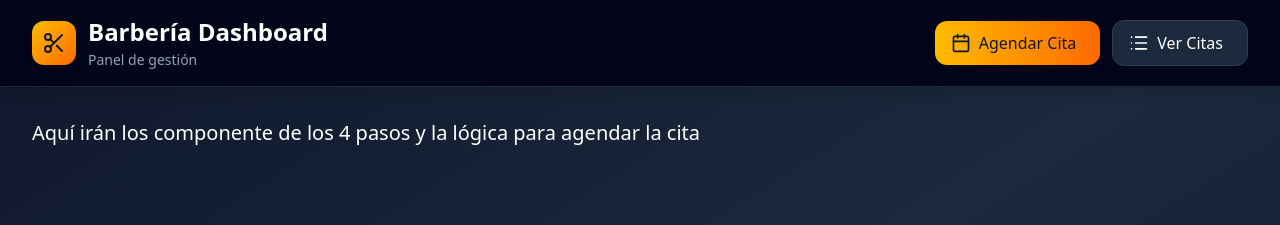
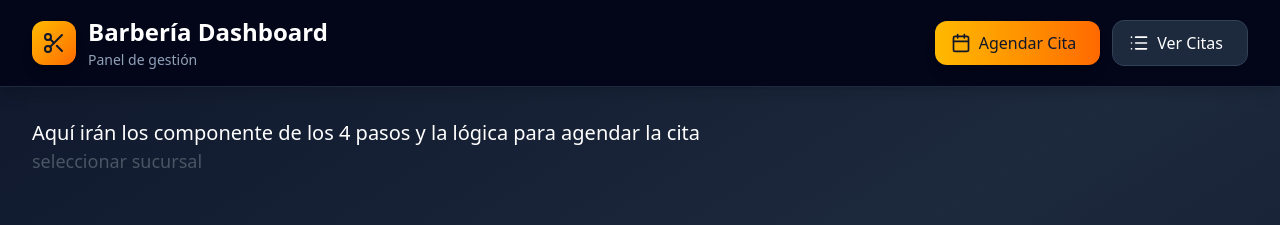
Before and after one commit to Bautista598/app-barber, a React (Vite) app: page /agendar-cita in a window 1280 px wide. Shown: the top 225 px of the page. Built offline with nearby package versions, Linux system fonts and the light colour scheme.

Commit message:
Creación del componente para seleccionar una sucursal e importación del componente para renderizarlo en la pagina

```diff
--- /dev/null
+++ b/src/components/AddAppointmentComponents/SelectBranch.jsx
@@ -0,0 +1,5 @@
+function SelectBranch() {
+	return <h1 className="text-lg text-gray-600">seleccionar sucursal</h1>
+}
+
+export default SelectBranch
--- a/src/pages/AddAppointment.jsx
+++ b/src/pages/AddAppointment.jsx
@@ -1,4 +1,7 @@
 import { useState } from 'react'
+
+// Importación de los componentes de cada paso para agendar una cita
+import SelectBranch from '../components/AddAppointmentComponents/SelectBranch'
 
 function AddAppointment() {
 	const [loading, setLoading] = useState(true)
@@ -12,9 +15,12 @@ function AddAppointment() {
 	}
 
 	return (
-		<h1 className="text-xl text-white">
-			Aquí irán los componente de los 4 pasos y la lógica para agendar la cita
-		</h1>
+		<div>
+			<h1 className="text-xl text-white">
+				Aquí irán los componente de los 4 pasos y la lógica para agendar la cita
+			</h1>
+			<SelectBranch />
+		</div>
 	)
 }
 
```
